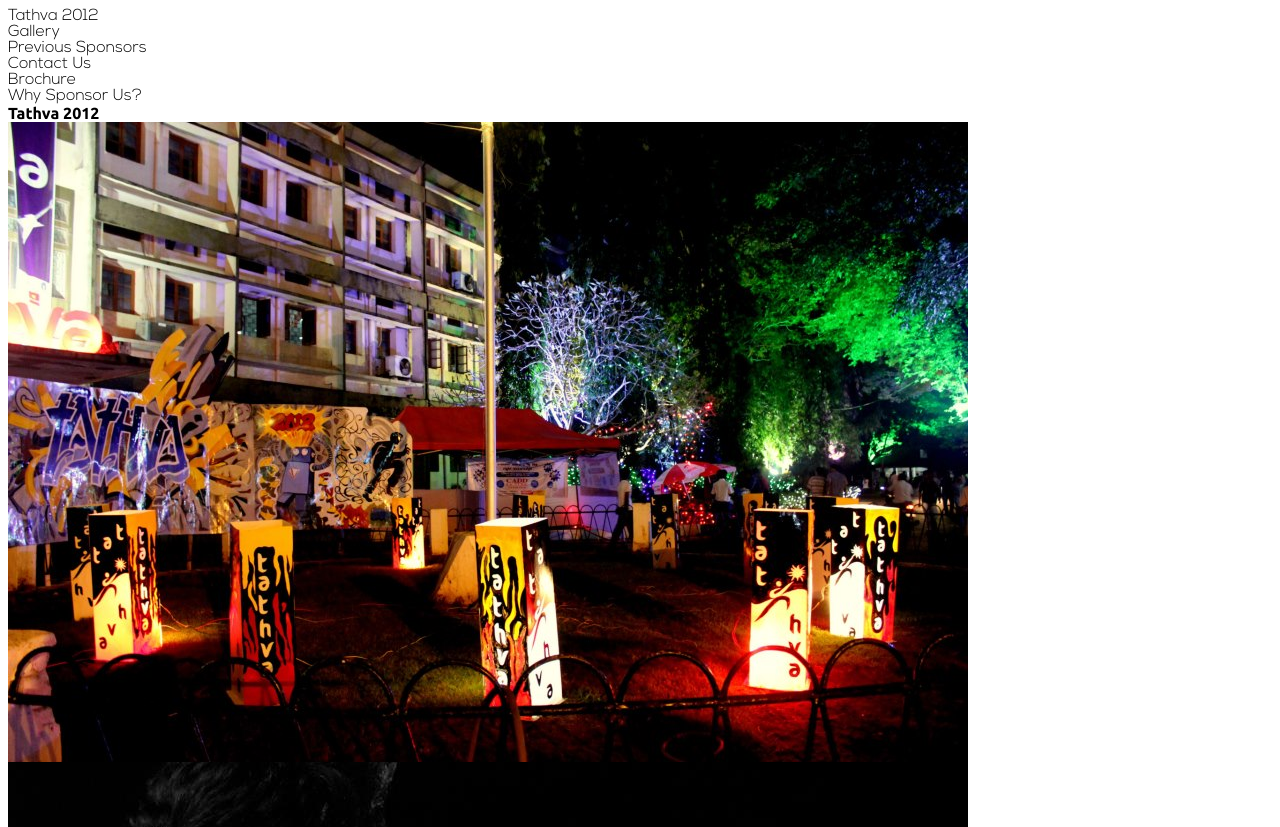
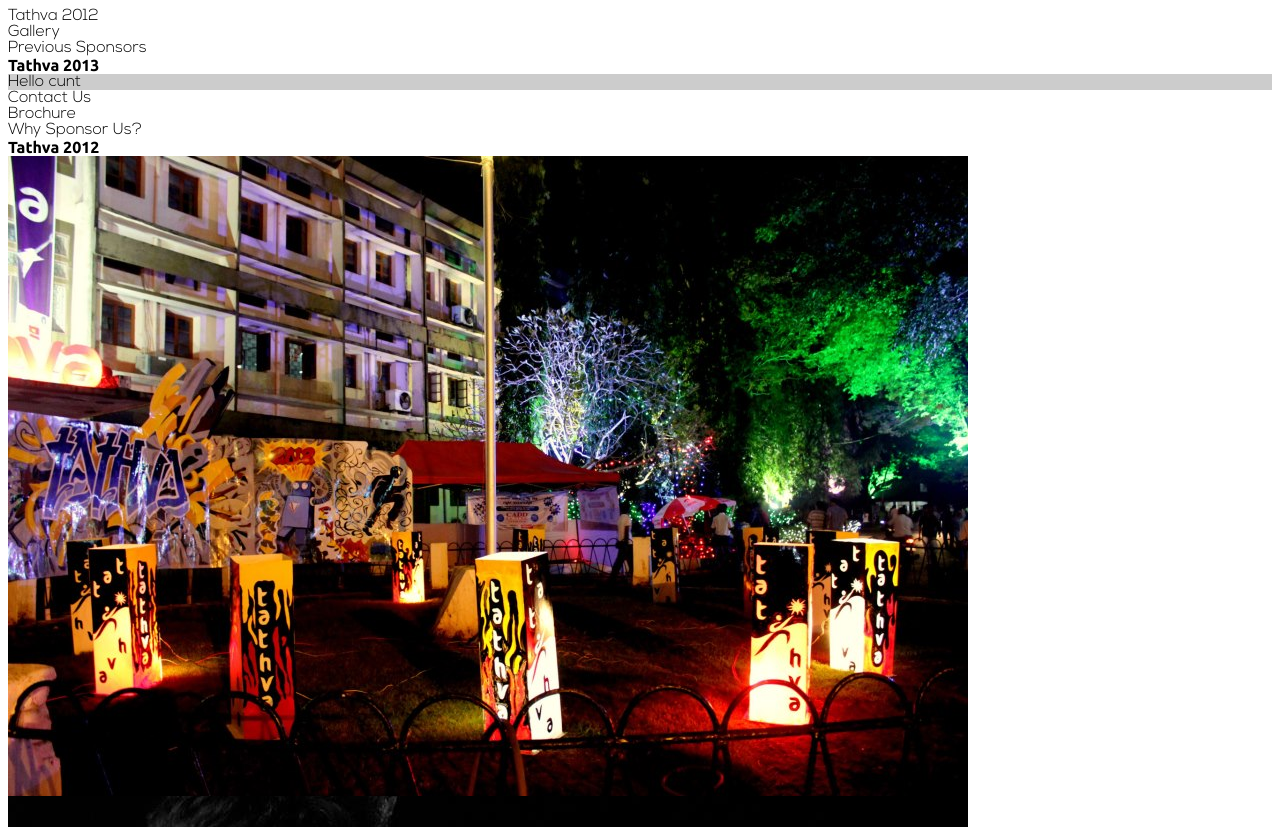
Before and after one commit to nithinmohan/door-open-menu-3d, a plain HTML site: page index.html in a window 1280 px wide. Shown: the top 827 px of the page. Drawn offline with Linux system fonts and the light colour scheme.

Commit message:
added to-do list and main div

```diff
--- a/index.html
+++ b/index.html
@@ -1,3 +1,11 @@
+<!--
+1. Put pics for menus
+2.add content for Tathva '13, Tathva '12, Brochure, Why Sponsor us?
+3. Add NITC logo and address
+4. Add fb and twitter links
+5. Add Credits
+6. Remove padding and do width;
+-->
 <html>
 <head>
 	<title>Tathva 2013</title>
@@ -37,12 +45,15 @@
 	</style>
 </head>
 <body>
-	<div id="main"></div>
 	<!--<div id="wallpaper"></div-->
 	<div class="menublocks" id="blockleft">
 		<div class="menuitem menuleft" id="one">Tathva 2012</div>
 		<div class="menuitem menuleft" id="two">Gallery</div>
 		<div class="menuitem menuleft" id="three"><div class="hello"></div>Previous Sponsors</div>
+	</div>
+	<div id="main">
+		<div class="textheader" style="color:black">Tathva 2013</div>
+		<div class="textcontent" style="color:black;background-color:#CCCCCC;">Hello cunt</div>
 	</div>
 	<div class="menublocks" id="blockright">
 		<div class="menuitem menuright" id="four">Contact Us</div>
--- a/script.js
+++ b/script.js
@@ -74,7 +74,7 @@ $(".thumbs").mousemove(function(e){
 		smallwidth=$("#super").width();
 		largewidth=largewidth-smallwidth;
 		newmar=relative_pos*largewidth/smallwidth;
-		$(".thumbs").stop().animate({"margin-left":"-"+newmar+"px"},{duration: 'slow',easing: 'easeOutBack'});
+		$(".thumbs").stop().animate({"margin-left":"-"+newmar+"px"},{duration: 'slow',easing: 'easeOutSine'});
 	});
 	k=180;
 	var src;
--- a/style.css
+++ b/style.css
@@ -84,6 +84,19 @@ body
 
 /*Header - Tathva - End*/
 
+
+/*Main*/
+
+#main
+ {
+ 	margin:2% 4%;
+ 	width:40%;
+ 	height: 65%;
+ 	float:left;
+
+ }
+
+/*Content*/
 .textheader
 {
 	text-align:center;
```
